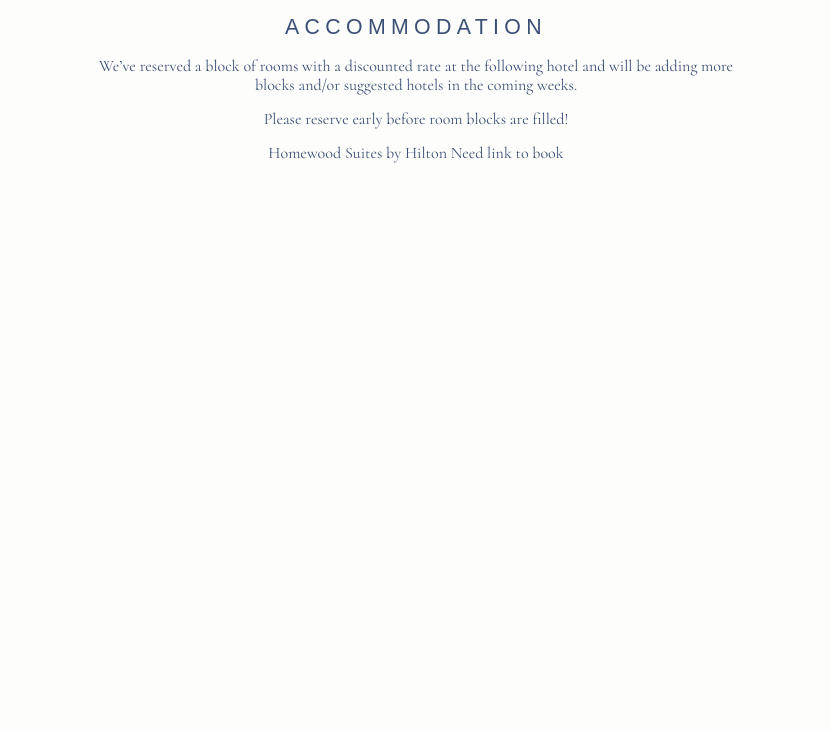
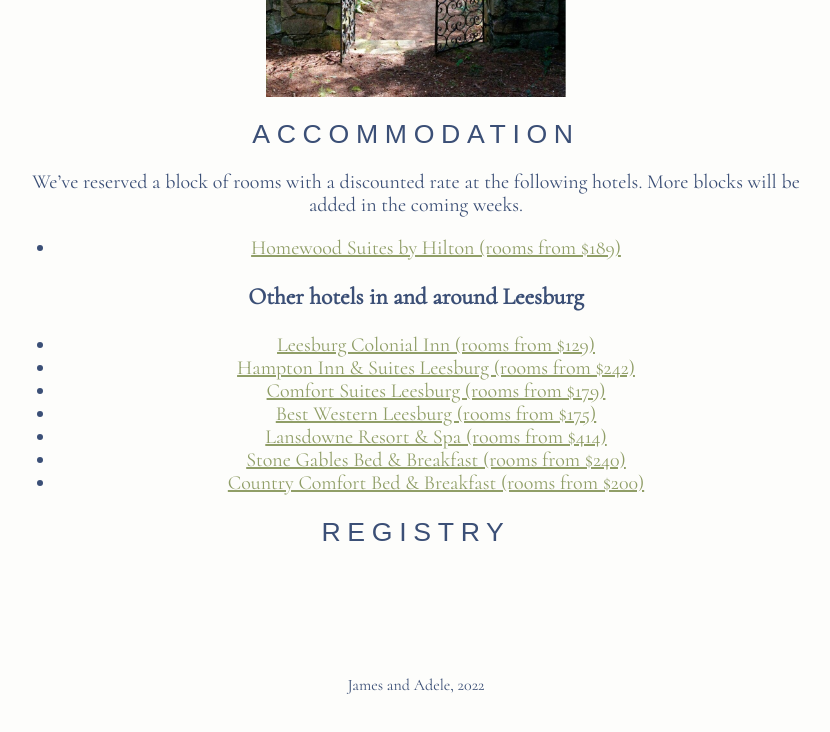
Before and after one commit to jshakes/adeleandjames.com, a website built with Parcel: page index.html in a window 1280 px wide. Shown: the part 1168-1900 px from the top of the page, without its empty margins (224-1054 px from the left). Before the commit the page ends 1459 px from the top, so only its background shows below. Built offline with nearby package versions, Linux system fonts and the light colour scheme; a web font is replaced by a local one.

Commit message:
adding hotels

```diff
--- a/css/main.css
+++ b/css/main.css
@@ -14,19 +14,25 @@
 html {
   color: #3b4f76;
   background: #fdfdfb;
-  font-size: 1em;
+  font-size: 1.25em;
   line-height: 1.4;
   font-family: 'Cormorant', serif;
 }
 
 .main {
   max-width: 40em;
-  margin: 8em auto;
+  margin: 4em auto;
   text-align: center;
+}
+
+.footer {
+  margin-top: 8em;
+  font-size: 0.8em;
 }
 
 .intro {
   font-size: 1.5em;
+  margin: 2em 0;
 }
 
 h1,
--- a/index.html
+++ b/index.html
@@ -29,9 +29,10 @@
 
 <body>
   <main class="main">
-    <img src="/img/monogram.svg" alt="A&J" width="200">
-    <h1>Adele and James’ Wedding</h1>
-
+    <header>
+      <img src="/img/monogram.svg" alt="A&J" width="200">
+      <h1>Adele and James’ Wedding</h1>
+    </header>
     <p class="intro">
       <time datetime="2023-06-03">June 3, 2023</time><br>
       Leesburg, Virginia
@@ -56,12 +57,29 @@
 
     <h2>Accommodation</h2>
 
-    <p>We’ve reserved a block of rooms with a discounted rate at the following hotel and will be adding more blocks and/or suggested hotels in the coming weeks.</p>
+    <p>We’ve reserved a block of rooms with a discounted rate at the following hotels. More blocks will be added in the coming weeks.</p>
 
-    <p>Please reserve early before room blocks are filled!</p>
+    <ul>
+      <li><a href="https://www.hilton.com/en/attend-my-event/waslghw-6aj-e2394cf1-1bc4-4ff4-b6cf-86920a9c5ec5/" target="_blank">Homewood Suites by Hilton (rooms from $189)</a>
+    </ul>
 
-    Homewood Suites by Hilton
-    Need link to book
+    <h3>Other hotels in and around Leesburg</h3>
+
+    <ul>
+      <li><a target="_blank" href="https://www.theleesburgcolonialinn.com/">Leesburg Colonial Inn (rooms from $129)</a></li>
+      <li><a target="_blank" href="https://www.hilton.com/en/hotels/waslbhx-hampton-suites-leesburg/?SEO_id=GMB-AMER-XS-WASLBHX&y_source=1_MjA4MjA5NS03MTUtbG9jYXRpb24ud2Vic2l0ZQ%3D%3D">Hampton Inn & Suites Leesburg (rooms from $242)</a></li>
+      <li><a target="_blank" href="https://www.choicehotels.com/virginia/leesburg/comfort-suites-hotels/va318">Comfort Suites Leesburg (rooms from $179)</a></li>
+      <li><a target="_blank" href="https://www.bestwestern.com/en_US/book/hotel-rooms.47076.html?iata=00171880&ssob=BLBWI0004G&cid=BLBWI0004G:google:gmb:47076">Best Western Leesburg (rooms from $175)</a></li>
+      <li><a target="_blank" href="https://www.lansdowneresort.com/">Lansdowne Resort & Spa (rooms from $414)</a></li>
+      <li><a target="_blank" href="https://stonegables-bb.com/">Stone Gables Bed & Breakfast (rooms from $240)</a></li>
+      <li><a target="_blank" href="http://www.countrycomfortbedandbreakfast.com/">Country Comfort Bed & Breakfast (rooms from $200)</a></li>
+    </ul>
+
+    <h2>Registry</h2>
+
+
+
+    <footer class="footer">James and Adele, 2022</footer>
   </main>
 </body>
 
```
